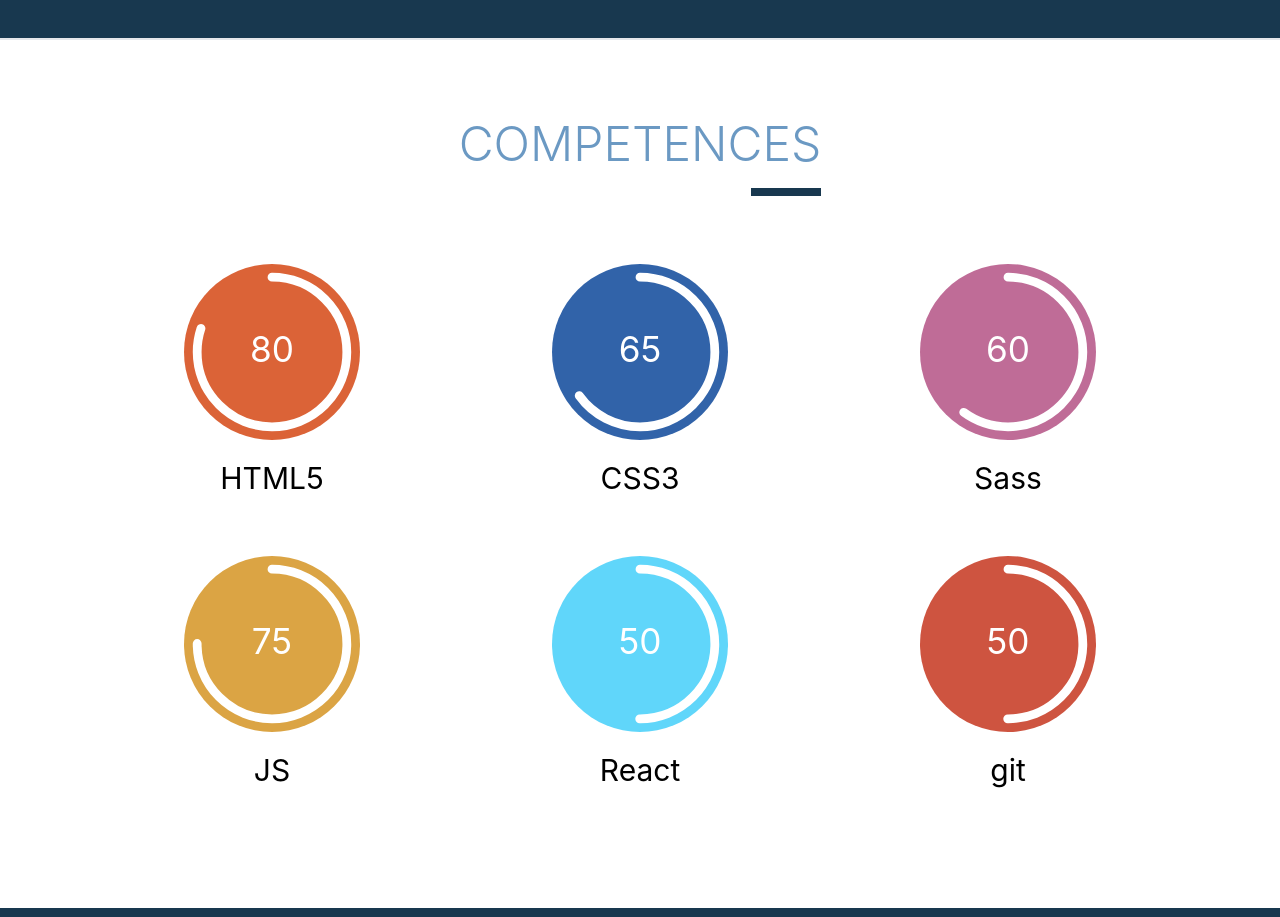
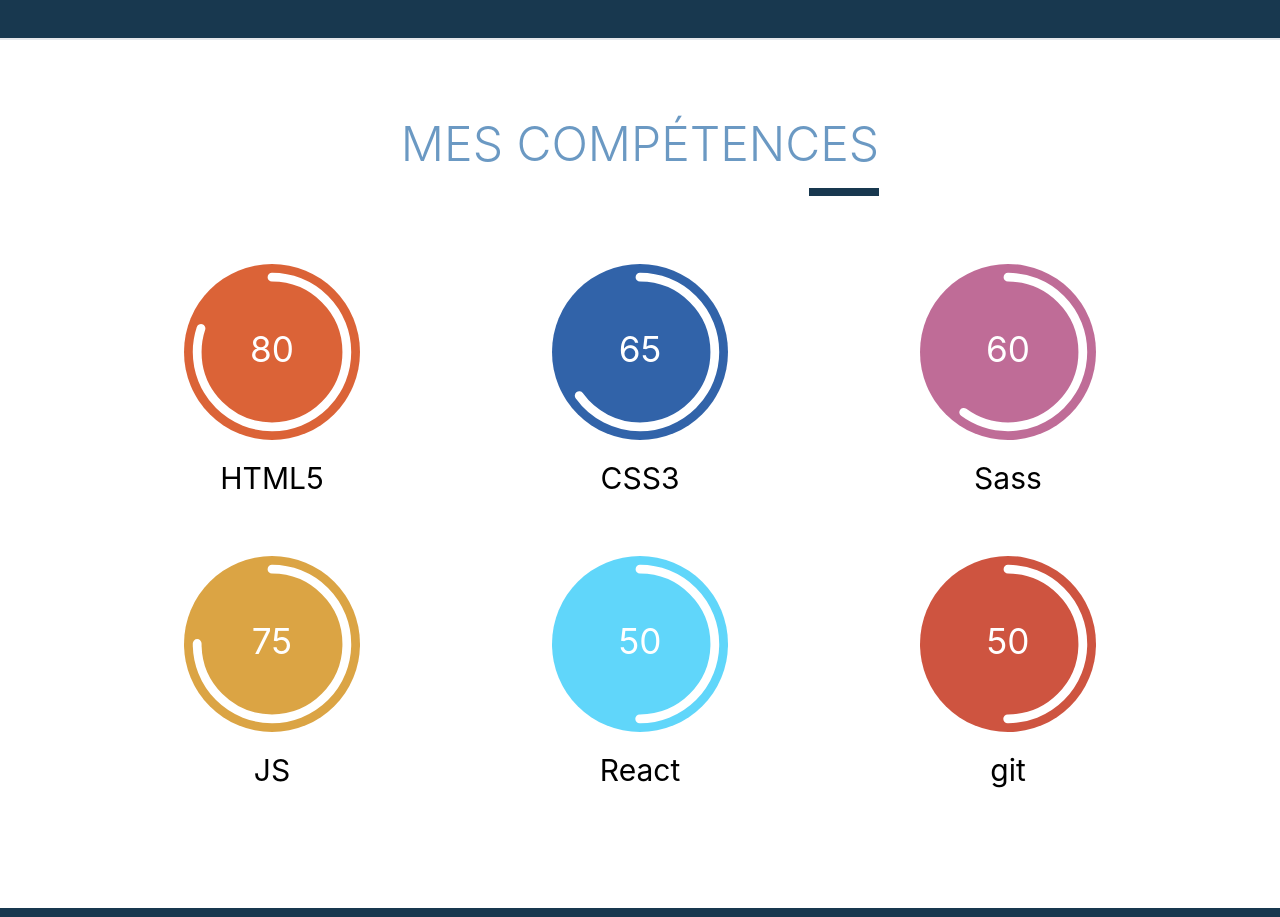
Before and after one commit to sismitrii/portfolio, a React (Create React App) app: page / in a window 1280 px wide. Shown: the part 1640-2557 px from the top of the page. Built offline with nearby package versions, Linux system fonts and the light colour scheme; a web font is replaced by a local one.

Commit message:
💬 [Competence] : correct spelling

```diff
--- a/src/component/Competence/Competence.jsx
+++ b/src/component/Competence/Competence.jsx
@@ -41,7 +41,7 @@
  return (
     <section id="competence" className="flex flex-col justify-center items-center bg-white py-20">
         <SectionTitle colored={true}>
-            COMPETENCES
+            MES COMPÉTENCES
         </SectionTitle>
         <article className=" flex justify-center flex-wrap w-full max-w-[1300px] mx-auto">
             {competenceTab.map((competence,index)=>(
```
